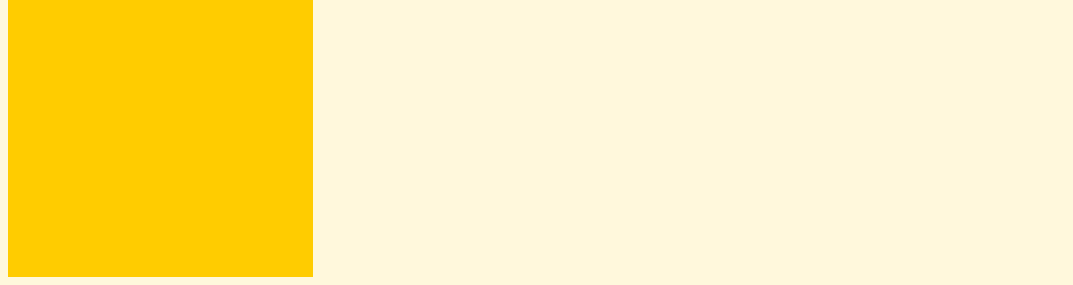
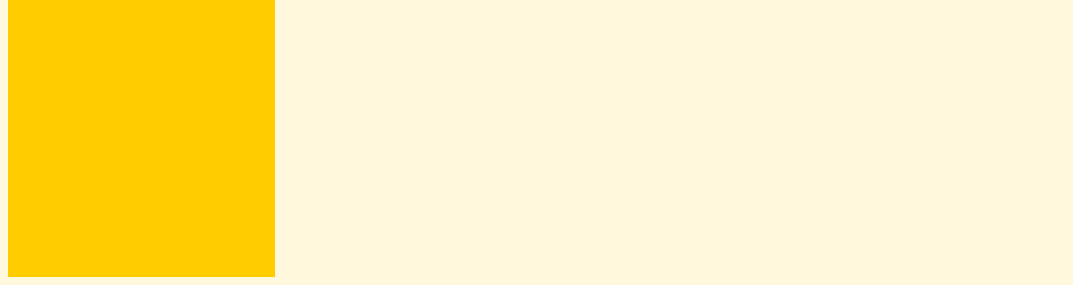
Before and after one commit to meptrsn/meptrsn.github.io, a plain HTML site: page index.html in a window 1280 px wide. Shown: the part 523-808 px from the top of the page, without its empty margins (0-1073 px from the left). Drawn offline with nearby package versions, Linux system fonts and the light colour scheme; files whose address does not match are found by name; a web font is replaced by a local one.

```diff
--- a/css/main.css
+++ b/css/main.css
@@ -39,7 +39,6 @@ nav {
 	position: fixed;
 	float: left;
 	width: 200pt;
-	padding-left: 3%;
 	top: 0;
 	bottom: 0;
 	background:#FFCC00;
```
